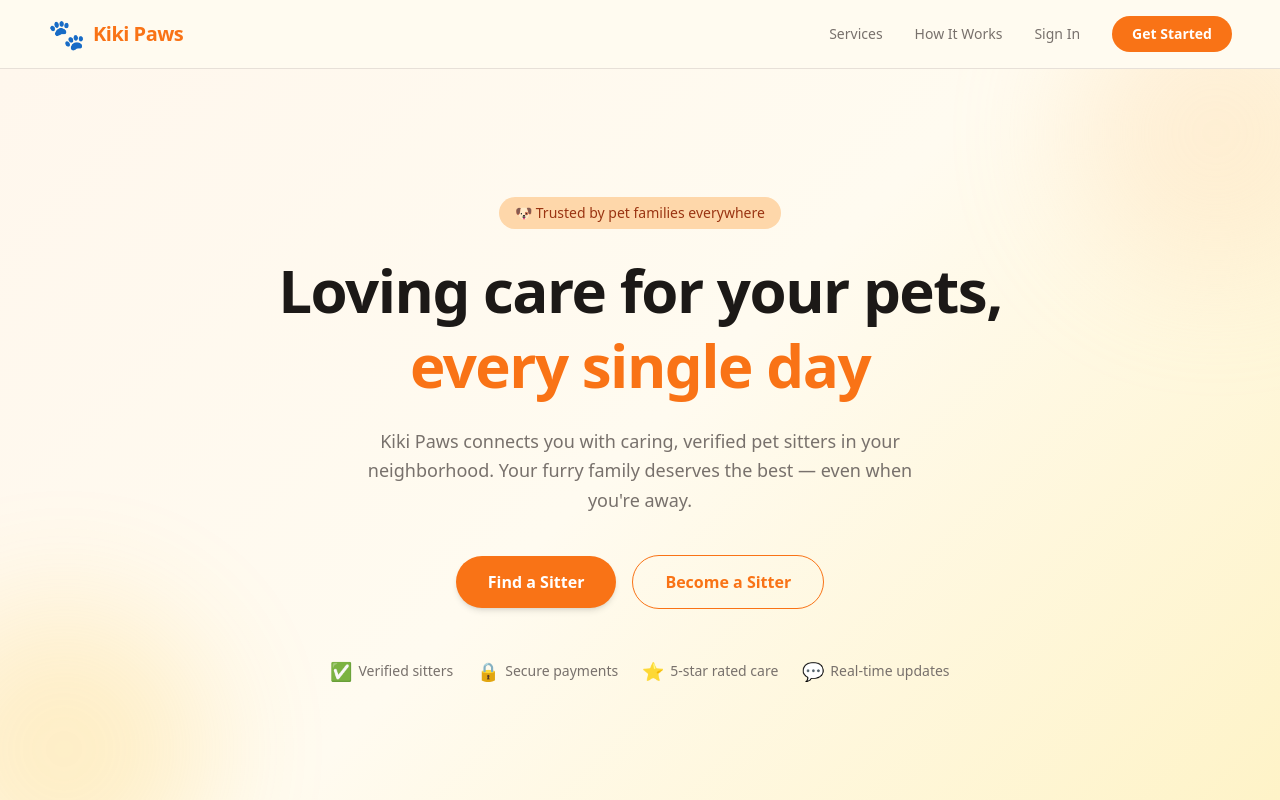
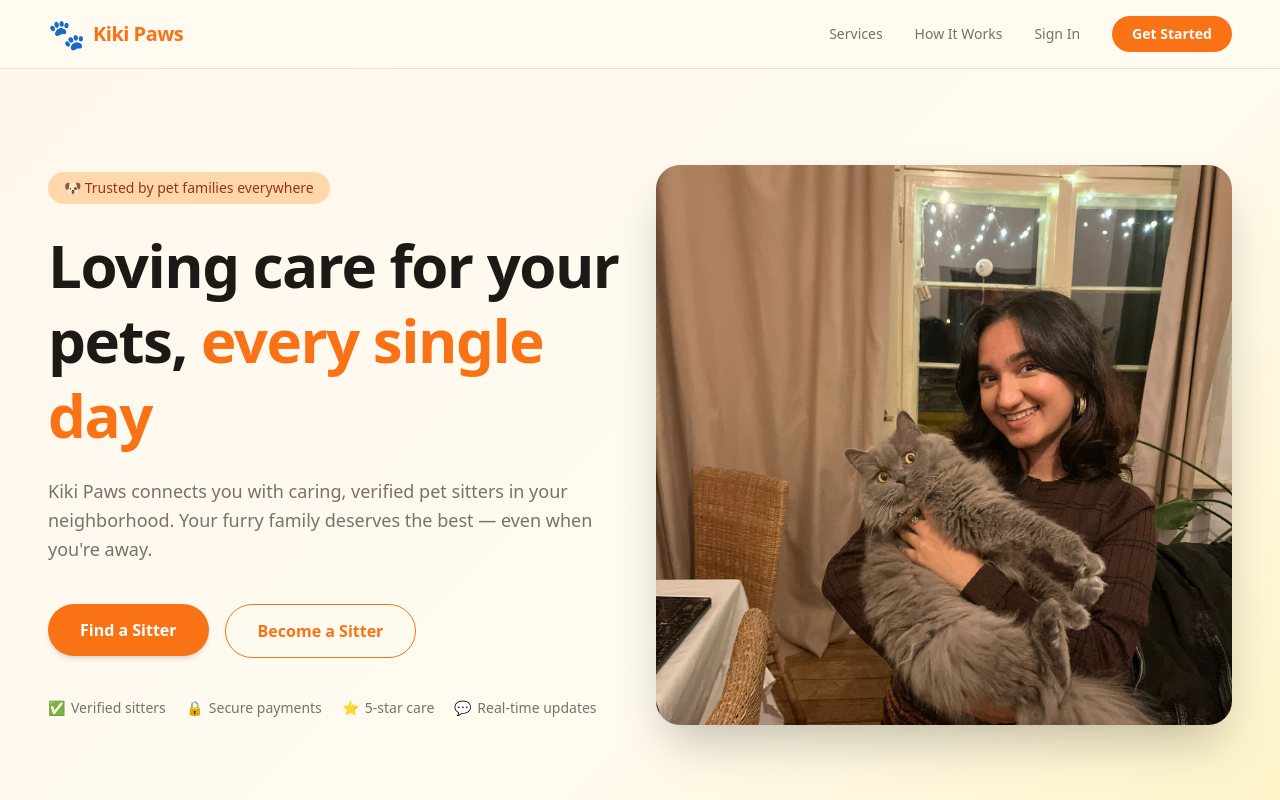
Before and after one commit to Sanjeewaniaryal/Kiki-Paws-final, a Next.js app: page / in a window 1280 px wide. Shown: the top 800 px of the page. Built offline with nearby package versions, Linux system fonts and the light colour scheme; no server answers.

Commit message:
hero photo

```diff
--- a/app/page.tsx
+++ b/app/page.tsx
@@ -92,29 +92,16 @@ export default async function Home() {
 
       {/* Hero Section */}
       <section
-        className="relative overflow-hidden px-6 py-20 text-center md:px-12 md:py-32"
-        style={{
-          background:
-            "linear-gradient(135deg, #fff7ed 0%, #fffbf0 50%, #fef3c7 100%)",
-        }}
+        className="relative overflow-hidden"
+        style={{ background: "linear-gradient(135deg, #fff7ed 0%, #fffbf0 60%, #fef3c7 100%)" }}
       >
-        {/* Decorative blobs */}
-        <div
-          className="absolute -top-20 -right-20 h-72 w-72 rounded-full opacity-30 blur-3xl"
-          style={{ background: "var(--primary-light)" }}
-        />
-        <div
-          className="absolute -bottom-20 -left-20 h-72 w-72 rounded-full opacity-20 blur-3xl"
-          style={{ background: "var(--accent)" }}
-        />
+        <div className="mx-auto flex max-w-7xl flex-col items-center gap-12 px-6 py-16 md:flex-row md:gap-8 md:px-12 md:py-24">
 
-        <div className="relative mx-auto max-w-3xl">
+          {/* Left — text */}
+          <div className="flex-1 text-center md:text-left">
             <span
               className="mb-6 inline-flex items-center gap-2 rounded-full px-4 py-1.5 text-sm font-medium"
-            style={{
-              background: "var(--primary-light)",
-              color: "#9a3412",
-            }}
+              style={{ background: "var(--primary-light)", color: "#9a3412" }}
             >
               🐶 Trusted by pet families everywhere
             </span>
@@ -128,7 +115,7 @@ export default async function Home() {
             </h1>
 
             <p
-            className="mx-auto mb-10 max-w-xl text-lg leading-relaxed"
+              className="mb-10 max-w-xl text-lg leading-relaxed"
               style={{ color: "var(--muted)" }}
             >
               Kiki Paws connects you with caring, verified pet sitters in your
@@ -136,7 +123,7 @@ export default async function Home() {
               you&apos;re away.
             </p>
 
-          <div className="flex flex-col items-center justify-center gap-4 sm:flex-row">
+            <div className="flex flex-col items-center gap-4 sm:flex-row md:items-start">
               <a
                 href={isSignedIn ? "/sitters" : "/signup"}
                 className="w-full rounded-full px-8 py-3.5 text-base font-semibold text-white shadow-md transition-all hover:shadow-lg hover:opacity-90 sm:w-auto"
@@ -147,10 +134,7 @@ export default async function Home() {
               <a
                 href="/signup"
                 className="w-full rounded-full border px-8 py-3.5 text-base font-semibold transition-all hover:bg-orange-50 sm:w-auto"
-              style={{
-                borderColor: "var(--primary)",
-                color: "var(--primary)",
-              }}
+                style={{ borderColor: "var(--primary)", color: "var(--primary)" }}
               >
                 Become a Sitter
               </a>
@@ -158,22 +142,26 @@ export default async function Home() {
 
             {/* Trust badges */}
             <div
-            className="mt-12 flex flex-wrap items-center justify-center gap-6 text-sm"
+              className="mt-10 flex flex-wrap justify-center gap-5 text-sm md:justify-start"
               style={{ color: "var(--muted)" }}
             >
-            <span className="flex items-center gap-1.5">
-              <span className="text-lg">✅</span> Verified sitters
-            </span>
-            <span className="flex items-center gap-1.5">
-              <span className="text-lg">🔒</span> Secure payments
-            </span>
-            <span className="flex items-center gap-1.5">
-              <span className="text-lg">⭐</span> 5-star rated care
-            </span>
-            <span className="flex items-center gap-1.5">
-              <span className="text-lg">💬</span> Real-time updates
-            </span>
+              <span className="flex items-center gap-1.5"><span>✅</span> Verified sitters</span>
+              <span className="flex items-center gap-1.5"><span>🔒</span> Secure payments</span>
+              <span className="flex items-center gap-1.5"><span>⭐</span> 5-star care</span>
+              <span className="flex items-center gap-1.5"><span>💬</span> Real-time updates</span>
             </div>
+          </div>
+
+          {/* Right — hero image */}
+          <div className="flex-1 w-full max-w-lg md:max-w-none">
+            <img
+              src="/photos/Hero.jpeg"
+              alt="Happy pet with sitter"
+              className="w-full rounded-3xl object-cover shadow-2xl"
+              style={{ maxHeight: '560px' }}
+            />
+          </div>
+
         </div>
       </section>
 
```
Also changed, not shown: public/photos/petsitter2.avif (added), public/photos/petsitter3.jpg (added). Lines whose indentation alone changed are shown as unchanged.
